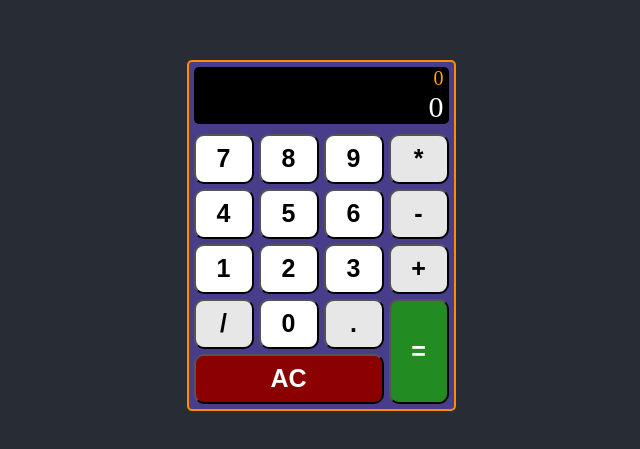
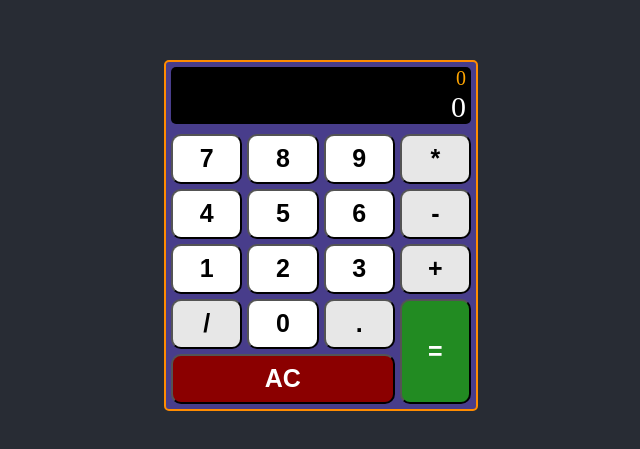
Before and after one commit to carmona44/javascript-calculator, a React (Create React App) app: page / in a window 1280 px wide. Shown: the part 165-614 px from the top of the page, without its empty margins (319-959 px from the left). Built offline with nearby package versions, Linux system fonts and the light colour scheme; a web font is replaced by a local one.

Commit message:
Añadido wrap display

```diff
--- a/src/App.css
+++ b/src/App.css
@@ -15,6 +15,7 @@
   border-radius: 5px;
   padding: 5px;
   background-color: darkslateblue;
+  width: 300px;
 }
 
 #display{
@@ -23,6 +24,8 @@
   margin-bottom: 10px;
   border-radius: 5px;
   font-family: digital;
+  overflow-wrap: break-word;
+  word-wrap: break-word;
 }
 
 #botones{
@@ -34,7 +37,7 @@
 #cadena{
   color: orange;
   margin: 0px;
-    font-size: 20px;
+  font-size: 20px;
   padding-right: 5px;
 }
 
```
